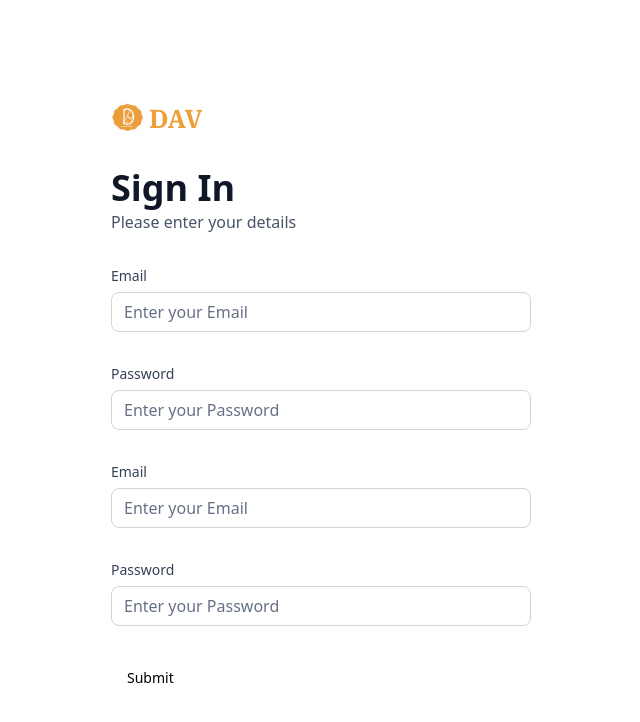
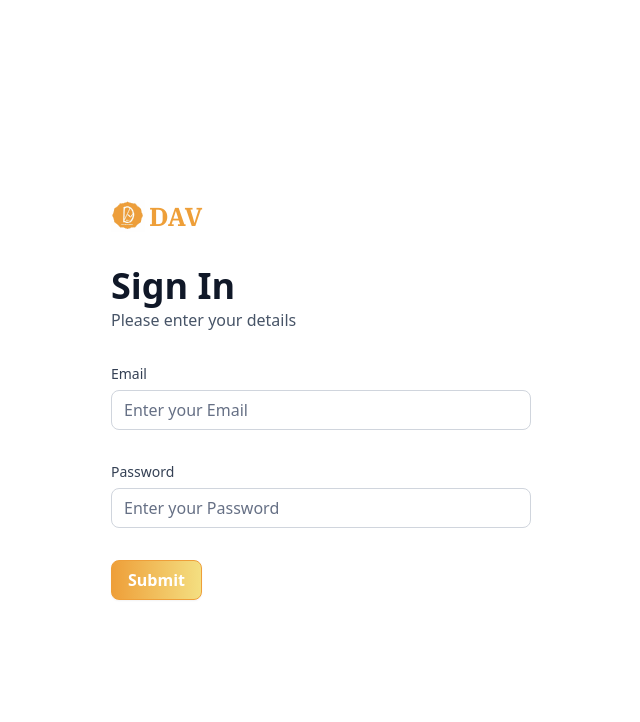
Before and after one commit to Davidson3556/DavBank, a Next.js app: page /sign-in in a window 1280 px wide. Shown: the top 722 px of the page, without its empty margins (319-959 px from the left). Built offline with nearby package versions, Linux system fonts and the light colour scheme.

Commit message:
refactoring the sign in page

```diff
--- a/components/ui/AuthForm.tsx
+++ b/components/ui/AuthForm.tsx
@@ -33,7 +33,7 @@ const Schema = z.object({
 
 const AuthForm = ({type}: {type: string}) => {
     const [user, setUser] = useState(null);
-
+    const [isLoading, setIsLoading] = useState(false)
         // 1. Define your form.
         const form = useForm<z.infer<typeof authFormSchema>>({
           resolver: zodResolver(authFormSchema),
@@ -47,7 +47,9 @@ const AuthForm = ({type}: {type: string}) => {
         function onSubmit(values: z.infer<typeof authFormSchema>) {
           // Do something with the form values.
           // ✅ This will be type-safe and validated.
+          setIsLoading(true)
           console.log(values)
+          setIsLoading(false);
         }
 
 
@@ -92,69 +94,10 @@ const AuthForm = ({type}: {type: string}) => {
                 <>
                 <Form {...form}>
                     <form onSubmit={form.handleSubmit(onSubmit)} className="space-y-8">
-                        <FormField
-                            control={form.control}
-                            name="email"
-                            render={({ field }) => (
-                                <div className="form-item">
-                                    <FormLabel className="form-label">
-                                        Email
-                                    </FormLabel>
-                                    <div className="flex w-full flex-col">
-                                    <FormControl>
-                                          <Input
-                                           placeholder="Enter your Email"
-                                           className="input-class"
-                                           {...field}
-                                            />
-                                    </FormControl>
-                                    <FormMessage
-                                    className="form-message mt-2"/>
-                                    </div>
-
-                                </div>
 
 
+                    {/* password */}
 
-
-
-
-
-                    )}
-                    />
-
-                    {/* password */}
-                    <FormField
-                            control={form.control}
-                            name="password"
-                            render={({ field }) => (
-                                <div className="form-item">
-                                    <FormLabel className="form-label">
-                                        Password
-                                    </FormLabel>
-                                    <div className="flex w-full flex-col">
-                                    <FormControl>
-                                          <Input
-                                           placeholder="Enter your Password"
-                                           className="input-class"
-                                           type="password"
-                                           {...field}
-                                            />
-                                    </FormControl>
-                                    <FormMessage
-                                    className="form-message mt-2"/>
-                                    </div>
-
-                                </div>
-
-
-
-
-
-
-
-                    )}
-                    />
                     <CustomInput
                       control={form.control} name="email" label="Email"
                       placeholder="Enter your Email"
@@ -162,8 +105,9 @@ const AuthForm = ({type}: {type: string}) => {
                     <CustomInput
                       control={form.control} name="password" label="Password"
                        placeholder="Enter your Password"
+
                     />
-                    <Button type="submit">Submit</Button>
+                    <Button type="submit" className='form-btn'>Submit</Button>
                     </form>
                 </Form>
                 </>
--- a/components/ui/CustomInput.tsx
+++ b/components/ui/CustomInput.tsx
@@ -1,13 +1,13 @@
 import React from 'react'
 import { FormControl, FormField, FormLabel, FormMessage } from './form'
 import { Input } from './input'
-import { Control } from 'react-hook-form'
+import { Control, FieldPath } from 'react-hook-form'
 import { z } from 'zod'
 import { authFormSchema } from '@/lib/utils'
 
 interface CustomInput{
   control:  Control<z.infer<typeof authFormSchema>>,
-  name: string,
+  name: FieldPath<z.infer<typeof authFormSchema>>,
   label: string,
   placeholder: string
 
@@ -29,7 +29,10 @@ const CustomInput = ({control, name, label, placeholder}:
                           <Input
                             placeholder={placeholder}
                             className="input-class"
+                            type={name === 'password' ? 'password' :
+                          'text'}
                             {...field}
+
                             />
                     </FormControl>
                     <FormMessage
```
